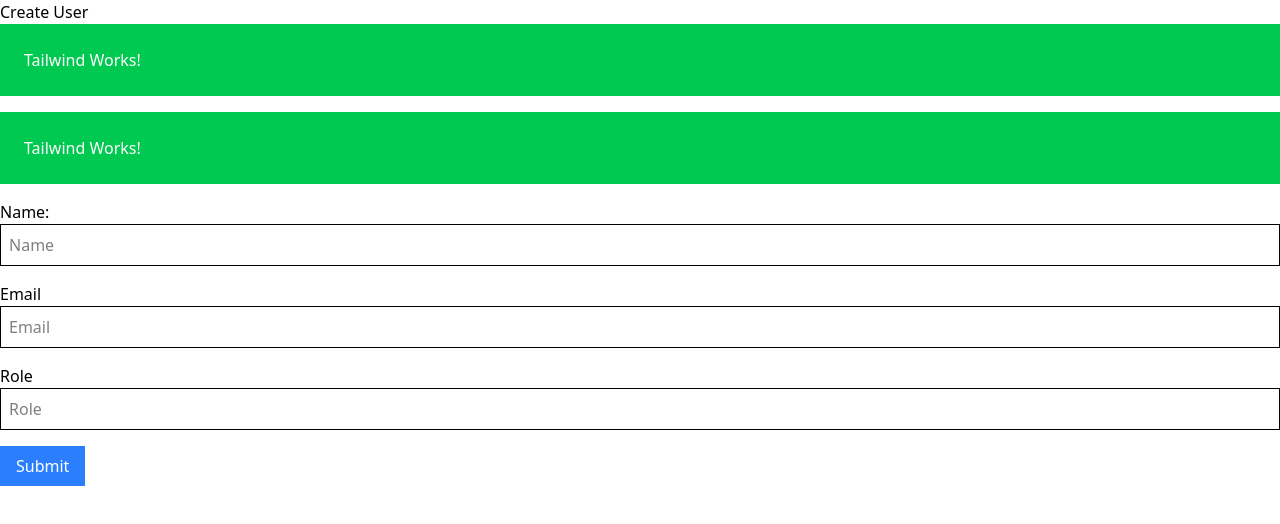
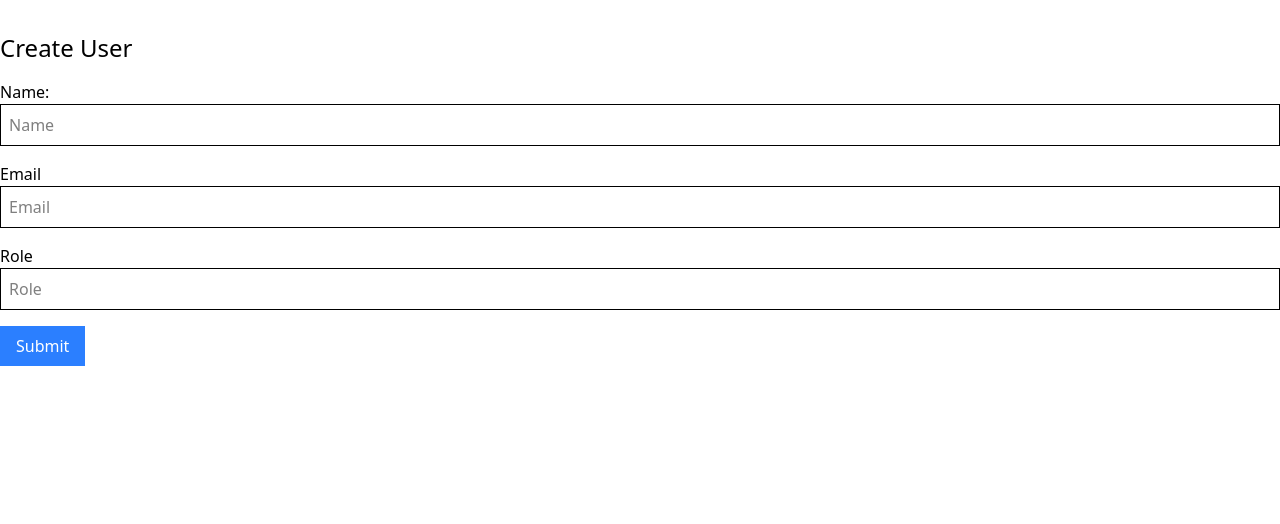
Before and after one commit to raineer24/capstone-project, a React (Vite) app: page /create in a window 1280 px wide. Shown: the top 524 px of the page. Built offline with nearby package versions, Linux system fonts and the light colour scheme.

Commit message:
editUser

```diff
--- a/src/components/UserForm.jsx
+++ b/src/components/UserForm.jsx
@@ -22,8 +22,6 @@
   return (
 
     <form onSubmit={handleSubmit(submitHandler)} className="space-y-4">
-      <div className="p-6 bg-green-500 text-white">Tailwind Works!</div>
-      <div className="p-6 bg-green-500 text-white">Tailwind Works!</div>
       <div>
         <label>Name:</label>
         <input
--- a/src/pages/CreateUser.jsx
+++ b/src/pages/CreateUser.jsx
@@ -6,18 +6,17 @@
 
 const CreateUser = () => {
   const navigate = useNavigate();
-  const { addItem } = useLocalStorageCrud('users');
+  const { createItem } = useLocalStorageCrud();
 
-  const handleSubmit = (data) => {
-    addItem(data);
-    toast.success('User created!');
-    navigate('/');
+  const handleCreate = (data) => {
+    createItem(data);
+    navigate('/')
   };
 
   return (
-    <div>
-      <h2>Create User</h2>
-      <UserForm defaultValues={{ name: '', email: '' }} onSubmit={handleSubmit} />
+    <div className='max-md mx-auto mt-8'>
+      <h2 className='text-2xl mb-4'>Create User</h2>
+      <UserForm onSubmit={handleCreate}/>
     </div>
   );
 };
--- a/src/pages/EditUser.jsx
+++ b/src/pages/EditUser.jsx
@@ -11,56 +11,27 @@
 const EditUser = () => {
   const { id } = useParams();
   const navigate = useNavigate();
-  const { items, updateItem } = useLocalStorageCrud("users");
-  const user = items.find((u) => u.id === id);
+  const { getItemById, updateItem } = useLocalStorageCrud();
+  const user = getItemById(id);
 
-  const {
-    register,
-    handleSubmit,
-    formState: { errors },
-  } = useForm({
-    defaultValues: user,
-    resolver: zodResolver(userSchema),
-  });
 
-  const handleChange = (e) => {
-    setForm({ ...form, [e.target.name]: e.target.value });
-  };
+  if (!user) {
+    toast.error('User not found!');
+    navigate('/')
 
-  // const handleSubmit = (e) => {
-  //   e.preventDefault();
-  //   const result = userSchema.safeParse(form);
-  //   if (!result.success) {
-  //     const fieldErrors = {};
-  //     result.error.errors.forEach((err) => {
-  //       fieldErrors[err.path[0]] = err.message;
-  //     });
-  //     setErrors(fieldErrors);
-  //     return;
-  //   }
+  }
 
-  //   update(id, form);
-  //   toast.success('User updated');
-  //   navigate('/');
-  // };
 
-  const onSubmit = (data) => {
-    updateItem(id, data);
+  const handleUpdate = (data) => {
+    updateItem( ...data, id);
     navigate("/");
   };
 
-  if (!user) return <p>User not found</p>;
-
 return (
-    <form onSubmit={handleSubmit(onSubmit)}>
-      <input {...register('name')} placeholder="Name" />
-      {errors.name && <p>{errors.name.message}</p>}
-
-      <input {...register('email')} placeholder="Email" />
-      {errors.email && <p>{errors.email.message}</p>}
-
-      <button type="submit">Update User</button>
-    </form>
+    <div>
+      <h1 className="text-2xl">Edit User</h1>
+      <UserForm onSubmit={handleUpdate} defaultValues={user} />
+    </div>
   );
 };
 
--- a/src/pages/Home.jsx
+++ b/src/pages/Home.jsx
@@ -25,7 +25,6 @@
   return (
 
     <div>
-      <div className="p-6 bg-green-500 text-white">Tailwind Works!</div>
       <h2>User List</h2>
       <Link to="/create">Add New User</Link>
       <ul>{userList}</ul>
```
